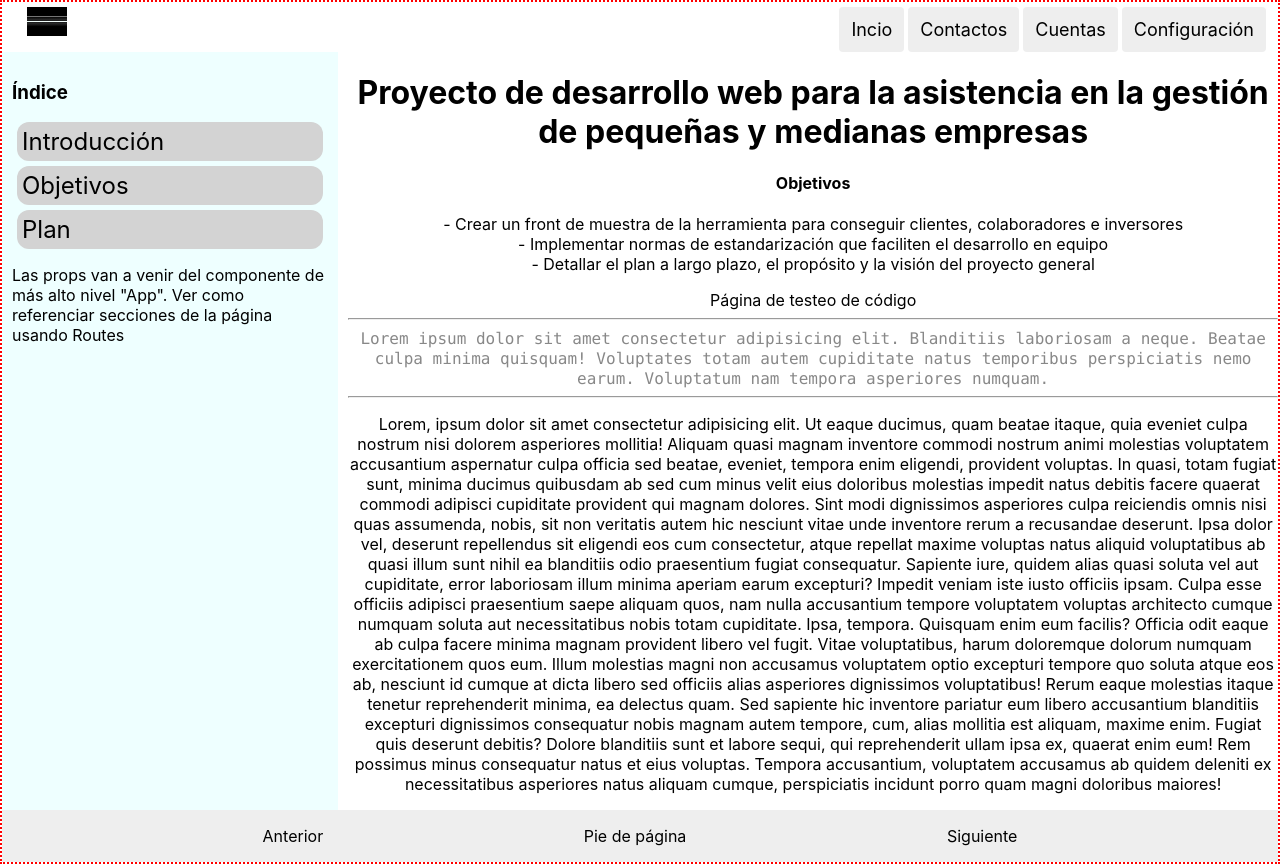
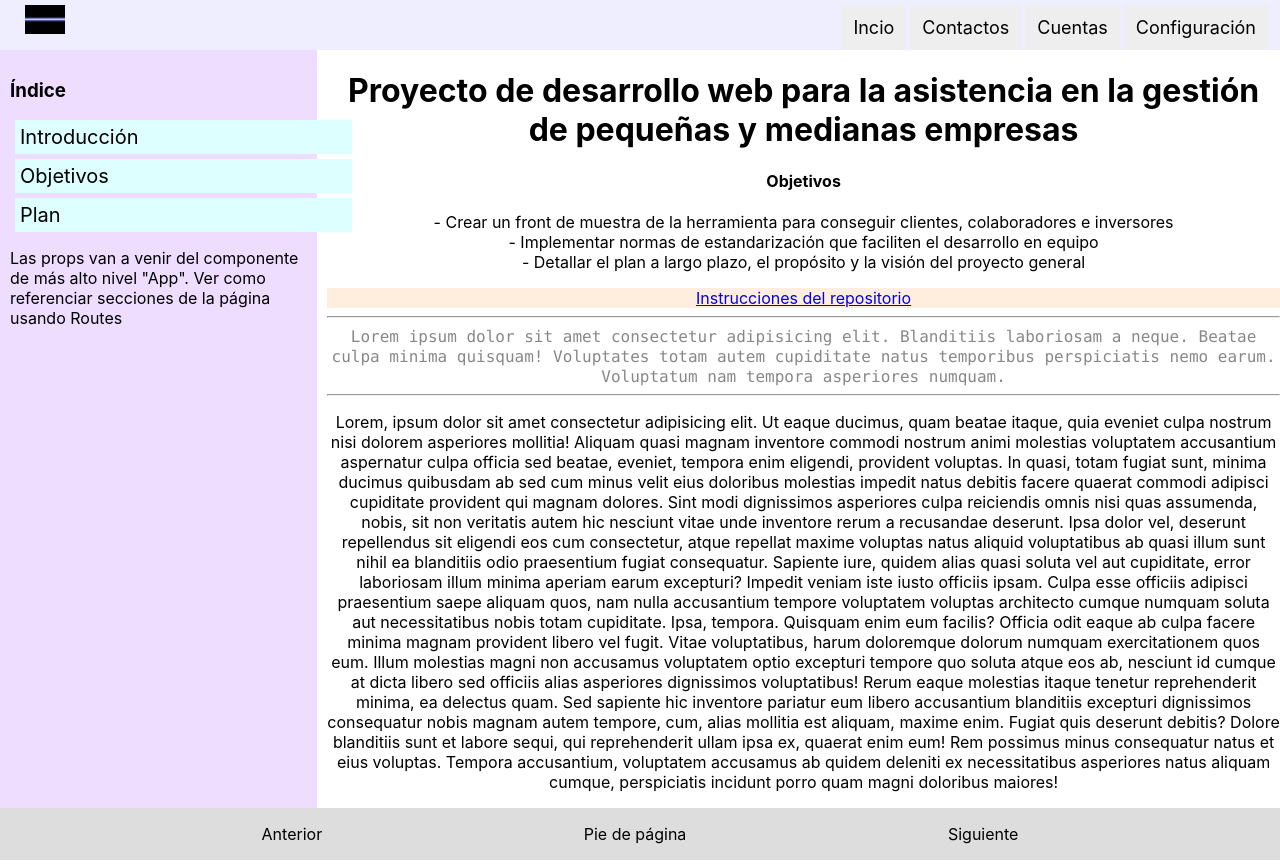
Before and after one commit to gestionar/demogestionar, a React (Create React App) app: page /inicio in a window 1280 px wide. Built offline with nearby package versions, Linux system fonts and the light colour scheme.

Commit message:
paleta de colores test

```diff
--- a/src/App.css
+++ b/src/App.css
@@ -6,6 +6,7 @@
 .App-header {
   padding: 5px;
   font-size: 25px;
+  background-color: #eef;
 }
 .App-logo {
   float: left;
--- a/src/componentes/BotonInicio.css
+++ b/src/componentes/BotonInicio.css
@@ -1,3 +1,8 @@
-div:hover{
-    border: 2px dotted red;
+.BotonInicio {
+    background-color: #dff;
+    font-size: 20px;
+    padding: 5px;
+    margin: 5px;
+    cursor: pointer;
+    width: 110%;
 }
--- a/src/componentes/BotonInicio.jsx
+++ b/src/componentes/BotonInicio.jsx
@@ -1,18 +1,8 @@
 import React from 'react';
 import './BotonInicio.css';
 
-const btnStyle = {
-  borderRadius: 12,
-  backgroundColor: "lightgrey",
-  padding: 5,
-  margin: 5,
-  fontSize: 24,
-  cursor: "pointer"
-};
-
-
 const BotonesIncio = (props) => (
-  <div className="BotonInicio-div" style={btnStyle}>
+  <div className="BotonInicio">
     {props.nombre}
   </div>
 );
--- a/src/componentes/BotonesInicio.jsx
+++ b/src/componentes/BotonesInicio.jsx
@@ -5,8 +5,8 @@ import BotonIncio from './BotonInicio'
 
 const BotonesIncio = (props) => (
   <div> {props.opciones.map(nom => (
-    <BotonIncio nombre={nom} />
-  ))}
+      <BotonIncio nombre={nom} />
+    ))}
   </div>
 );
 
--- a/src/paginas/InicioPag.css
+++ b/src/paginas/InicioPag.css
@@ -8,7 +8,7 @@
 
 .Inicio-indice {
     grid-area: idx;
-    background-color: #eff;
+    background-color: #edf;
     padding: 10px;
     text-align: left;
 }
@@ -21,7 +21,7 @@
     grid-area: pie;
     display: flex;
     justify-content: space-evenly;
-    background-color: #eee;
+    background-color: #ddd;
 }
 
 @media (max-width: 600px) {
--- a/src/paginas/InicioPag.jsx
+++ b/src/paginas/InicioPag.jsx
@@ -15,7 +15,10 @@ const InicioPag = () => {
           - Detallar el plan a largo plazo, el propósito y la visión del proyecto general<br />
         </p>
         <section>
-          Página de testeo de código
+          <div style={{"backgroundColor": "#fed"}}>
+            <a href="https://github.com/gestionar/demogestionar/blob/master/README.md">Instrucciones del repositorio</a>
+          </div>
+
           <hr />
         </section>
         <code style={{"color": "#888"}}>
```
Also changed, not shown: src/luzInfo.svg, 1 other file (tests, documents, lock files or other folders).
